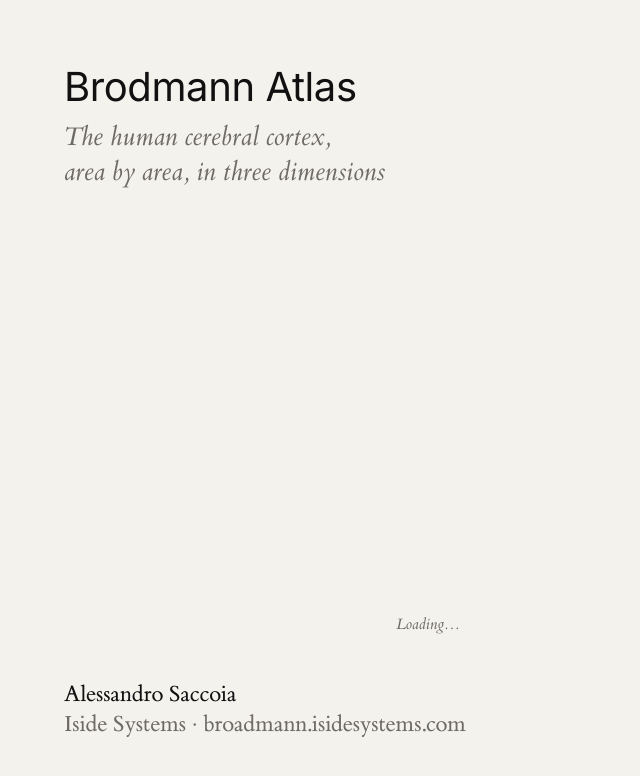
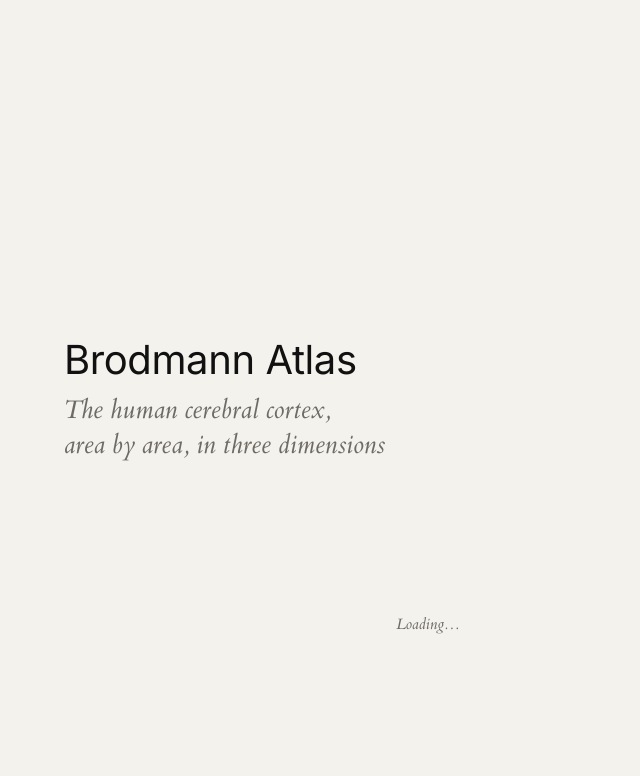
Before and after one commit to alesaccoia/broadmann.isidesystems.com, a plain HTML site: page pipeline/og/card.html in a window 1280 px wide. Shown: the whole page, without its empty margins (0-640 px from the left). Drawn offline with nearby package versions, Linux system fonts and the light colour scheme; no server answers.

Commit message:
Social card: title and subtitle only, vertically centred
Co-Authored-By: Claude Fable 5.2 <noreply@anthropic.com>

```diff
--- a/pipeline/og/card.html
+++ b/pipeline/og/card.html
@@ -7,16 +7,13 @@
 @font-face{font-family:"ET Book";font-style:italic;src:url("/web/fonts/et-book-italic.woff") format("woff")}
 html,body{margin:0;width:1200px;height:630px;overflow:hidden;background:#f4f2ed;color:#111}
 iframe{position:absolute;left:380px;top:-30px;width:860px;height:690px;border:0}
-div{position:absolute;left:64px;top:64px;bottom:60px;width:420px;display:flex;flex-direction:column}
+div{position:absolute;left:64px;top:0;bottom:0;width:420px;display:flex;flex-direction:column;justify-content:center}
 h1{margin:0;font:400 40px/1.15 "Inter",sans-serif;letter-spacing:-.01em}
 p{margin:0;font:400 27px/1.3 "ET Book",serif}
 .sub{font-style:italic;color:#6e6b64;margin-top:10px}
-.by{margin-top:auto;font-size:23px}
-.by span{color:#6e6b64}
 </style></head><body>
 <iframe src="/web/index.html" id="f"></iframe>
-<div><h1>Brodmann Atlas</h1><p class="sub">The human cerebral cortex,<br>area by area, in three dimensions</p>
-<p class="by">Alessandro Saccoia<br><span>Iside Systems · broadmann.isidesystems.com</span></p></div>
+<div><h1>Brodmann Atlas</h1><p class="sub">The human cerebral cortex,<br>area by area, in three dimensions</p></div>
 <script>
 document.getElementById("f").addEventListener("load", (e) => {
   const d = e.target.contentDocument, s = d.createElement("style");
--- a/web/index.html
+++ b/web/index.html
@@ -13,17 +13,17 @@
 <meta property="og:title" content="Brodmann Atlas: the human cerebral cortex in 3D">
 <meta property="og:description" content="An interactive 3D atlas of Brodmann's areas and the gyri of the human cerebral cortex, with MRI sections and the original plates of 1909. By Alessandro Saccoia, Iside Systems.">
 <meta property="og:url" content="https://broadmann.isidesystems.com/">
-<meta property="og:image" content="https://broadmann.isidesystems.com/assets/og.png">
+<meta property="og:image" content="https://broadmann.isidesystems.com/assets/og.png?v=2">
 <meta property="og:image:width" content="1200">
 <meta property="og:image:height" content="630">
-<meta property="og:image:alt" content="Lateral view of the human brain with Brodmann's areas outlined and numbered. Brodmann Atlas, by Alessandro Saccoia, Iside Systems.">
+<meta property="og:image:alt" content="Lateral view of the human brain with Brodmann's areas outlined and numbered.">
 <meta property="og:locale" content="en_GB">
 <meta property="article:author" content="Alessandro Saccoia">
 <meta name="twitter:card" content="summary_large_image">
 <meta name="twitter:title" content="Brodmann Atlas: the human cerebral cortex in 3D">
 <meta name="twitter:description" content="An interactive 3D atlas of Brodmann's areas and the gyri of the human cerebral cortex, with MRI sections and the original plates of 1909. By Alessandro Saccoia, Iside Systems.">
-<meta name="twitter:image" content="https://broadmann.isidesystems.com/assets/og.png">
-<script type="application/ld+json">{"@context":"https://schema.org","@type":"WebApplication","name":"Brodmann Atlas","url":"https://broadmann.isidesystems.com/","description":"An interactive 3D atlas of Brodmann's areas and the gyri of the human cerebral cortex, with MRI sections and the original plates of 1909. By Alessandro Saccoia, Iside Systems.","applicationCategory":"EducationalApplication","inLanguage":"en","isAccessibleForFree":true,"dateCreated":"2026","image":"https://broadmann.isidesystems.com/assets/og.png","author":{"@type":"Person","name":"Alessandro Saccoia"},"publisher":{"@type":"Organization","name":"Iside Systems","url":"https://www.isidesystems.com/"}}</script>
+<meta name="twitter:image" content="https://broadmann.isidesystems.com/assets/og.png?v=2">
+<script type="application/ld+json">{"@context":"https://schema.org","@type":"WebApplication","name":"Brodmann Atlas","url":"https://broadmann.isidesystems.com/","description":"An interactive 3D atlas of Brodmann's areas and the gyri of the human cerebral cortex, with MRI sections and the original plates of 1909. By Alessandro Saccoia, Iside Systems.","applicationCategory":"EducationalApplication","inLanguage":"en","isAccessibleForFree":true,"dateCreated":"2026","image":"https://broadmann.isidesystems.com/assets/og.png?v=2","author":{"@type":"Person","name":"Alessandro Saccoia"},"publisher":{"@type":"Organization","name":"Iside Systems","url":"https://www.isidesystems.com/"}}</script>
 <link rel="icon" href="assets/favicon-32.png" sizes="32x32">
 <link rel="icon" href="assets/favicon.svg" type="image/svg+xml">
 <link rel="apple-touch-icon" href="assets/apple-touch-icon.png">
```
Also changed, not shown: web/assets/og.png.
